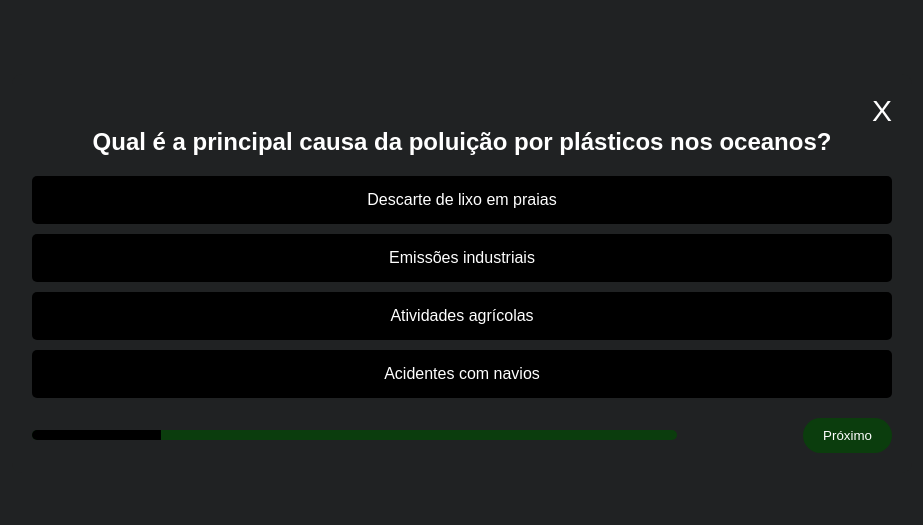
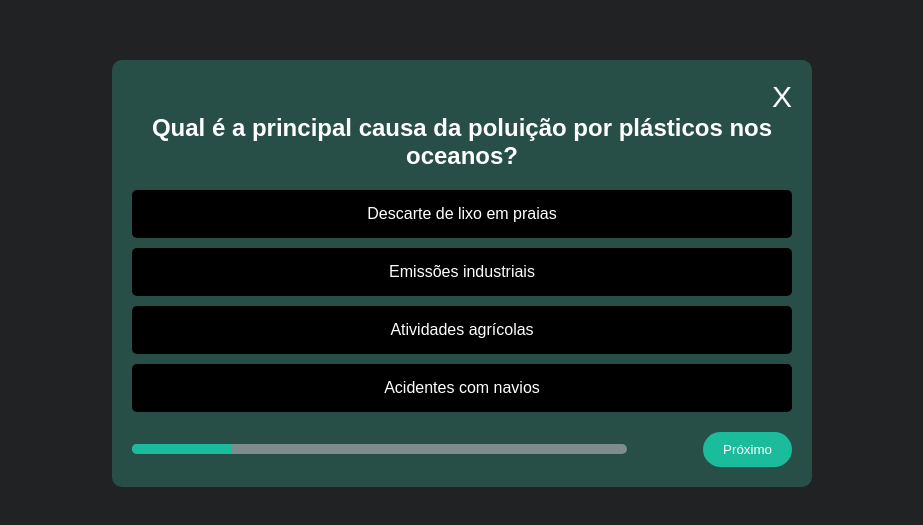
Before and after one commit to Brandassi/ecosystem, a plain HTML site: page Quiz-prob/questão.html in a window 1280 px wide. Shown: the part 127-652 px from the top of the page, without its empty margins (178-1101 px from the left). Drawn offline with Linux system fonts and the light colour scheme.

Commit message:
ajustes home, e css de conteudos e quiz

```diff
--- a/Quiz-Reino/quest.css
+++ b/Quiz-Reino/quest.css
@@ -22,6 +22,9 @@ body {
     border-radius: 10px;
     padding: 20px;
     position: relative;
+    display: flex;
+    flex-direction: column;
+    justify-content: center;
 }
 
 .header {
@@ -35,6 +38,7 @@ body {
     color: white;
     font-size: 30px;
     cursor: pointer;
+    text-decoration: none;
 }
 
 .question-container {
@@ -87,7 +91,7 @@ body {
 .progress {
     height: 100%;
     background-color: #1ABC9C;
-    width: 20%; /* Ajuste o progresso conforme a pergunta */
+    width: 20%;
 }
 
 .next-button {
@@ -98,6 +102,7 @@ body {
     border-radius: 20px;
     cursor: pointer;
     transition: background-color 0.3s;
+    text-decoration: none;
 }
 
 .next-button:hover {
--- a/Quiz-eco/eco.css
+++ b/Quiz-eco/eco.css
@@ -20,7 +20,7 @@ body {
     background-size: cover;
     display: flex;
     flex-direction: column;
-    justify-content: space-between;
+    justify-content: center;
     align-items: center;
     position: relative;
 }
@@ -65,7 +65,7 @@ body {
 .quiz-content {
     text-align: center;
     color: white;
-    margin-top: 150px;
+
 }
 
 .quiz-title {
--- a/Quiz-prob/prob.css
+++ b/Quiz-prob/prob.css
@@ -19,7 +19,7 @@ body {
     background-size: cover;
     display: flex;
     flex-direction: column;
-    justify-content: space-between;
+    justify-content: center;
     align-items: center;
     position: relative;
 }
@@ -62,7 +62,7 @@ body {
 .quiz-content {
     text-align: center;
     color: white;
-    margin-top: 150px;
+
 }
 
 .quiz-title {
--- a/Quiz-prob/quest.css
+++ b/Quiz-prob/quest.css
@@ -8,17 +8,18 @@
 body {
     margin: 0;
     padding: 0;
-    background-color: #202223;
+    background-color: #202223; /* Cor do fundo do corpo */
     display: flex;
     justify-content: center;
     align-items: center;
     min-height: 100vh;
-    color: #ffffff;
+    color: #ffffff; /* Cor do texto do corpo */
 }
 
 .quiz-container {
-    width: 900px;
-    background-color: #202223;
+    width: 100%;
+    max-width: 700px;
+    background-color: #274F47; /* Cor de fundo do container */
     border-radius: 10px;
     padding: 20px;
     position: relative;
@@ -32,7 +33,7 @@ body {
 .close-button {
     background: none;
     border: none;
-    color: #ffffff;
+    color: #ffffff; /* Cor do botão de fechar */
     font-size: 30px;
     cursor: pointer;
 }
@@ -53,8 +54,8 @@ body {
 }
 
 .answer {
-    background-color: #000000;
-    color: #ffffff;
+    background-color: #000000; /* Cor de fundo das respostas */
+    color: #ffffff; /* Cor do texto das respostas */
     padding: 15px;
     margin-bottom: 10px;
     border-radius: 5px;
@@ -64,11 +65,11 @@ body {
 }
 
 .answer:hover {
-    background-color: #155923;
+    background-color: #1ABC9C; /* Cor ao passar o mouse */
 }
 
 .answer.selected {
-    background-color: #1ABC9C;
+    background-color: #1ABC9C; /* Cor quando a resposta estiver selecionada */
 }
 
 .progress-container {
@@ -81,7 +82,7 @@ body {
 .progress-bar {
     width: 75%;
     height: 10px;
-    background-color: #0B3D0D;
+    background-color: #7F8C8D; /* Cor de fundo da barra de progresso */
     border-radius: 5px;
     position: relative;
     overflow: hidden;
@@ -89,11 +90,11 @@ body {
 
 .progress {
     height: 100%;
-    background-color: #000000;
+    background-color: #1ABC9C; /* Cor do progresso */
 }
 
 .next-button {
-    background-color: #0B3D0D;
+    background-color: #1ABC9C;
     color: #ffffff;
     border: none;
     padding: 10px 20px;
@@ -103,5 +104,5 @@ body {
 }
 
 .next-button:hover {
-    background-color: #16A085;
+    background-color: #16A085; /* Cor ao passar o mouse no botão de próximo */
 }
--- a/style.css
+++ b/style.css
@@ -161,7 +161,7 @@ header nav a {
 }
 
 .sobre-nos img {
-  width: 100%;
+  width: 10%;
   border-radius: 8px;
 }
 
```
Also changed, not shown: index.html (+1 -1 lines).
